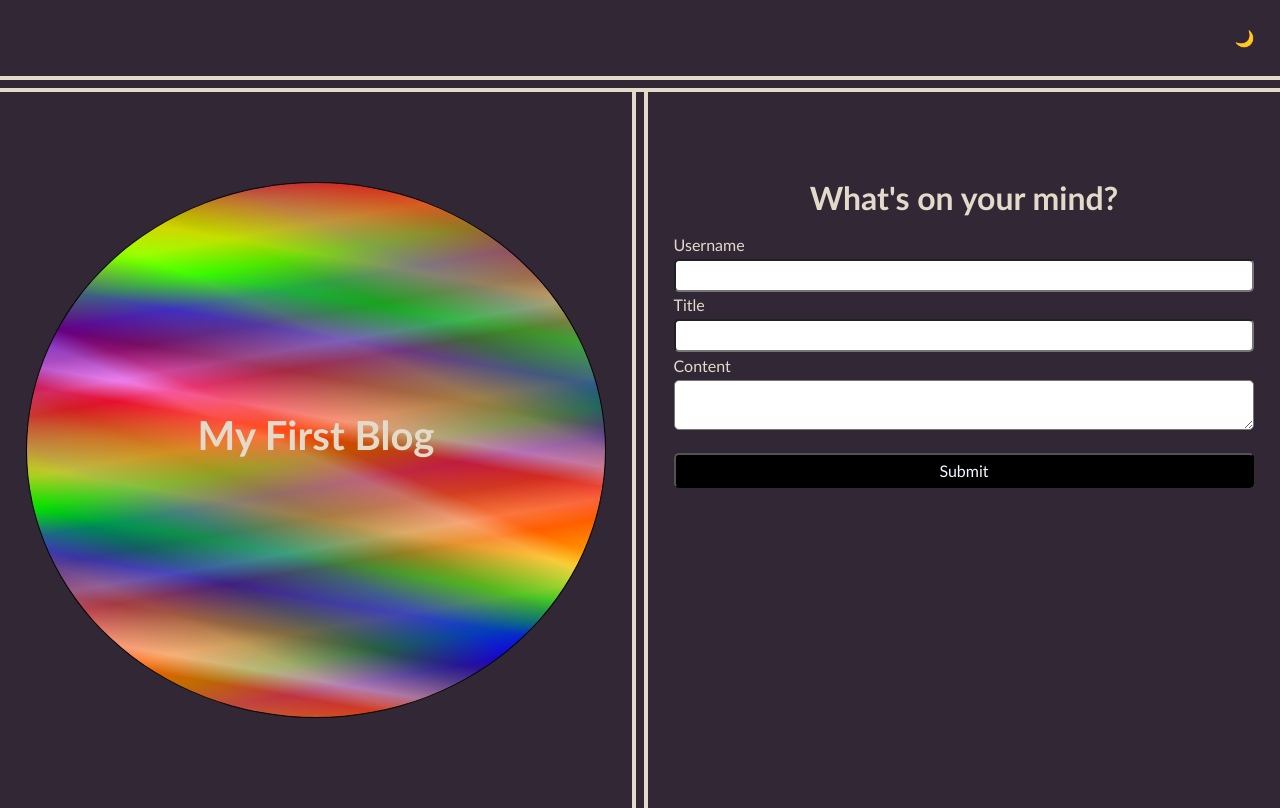
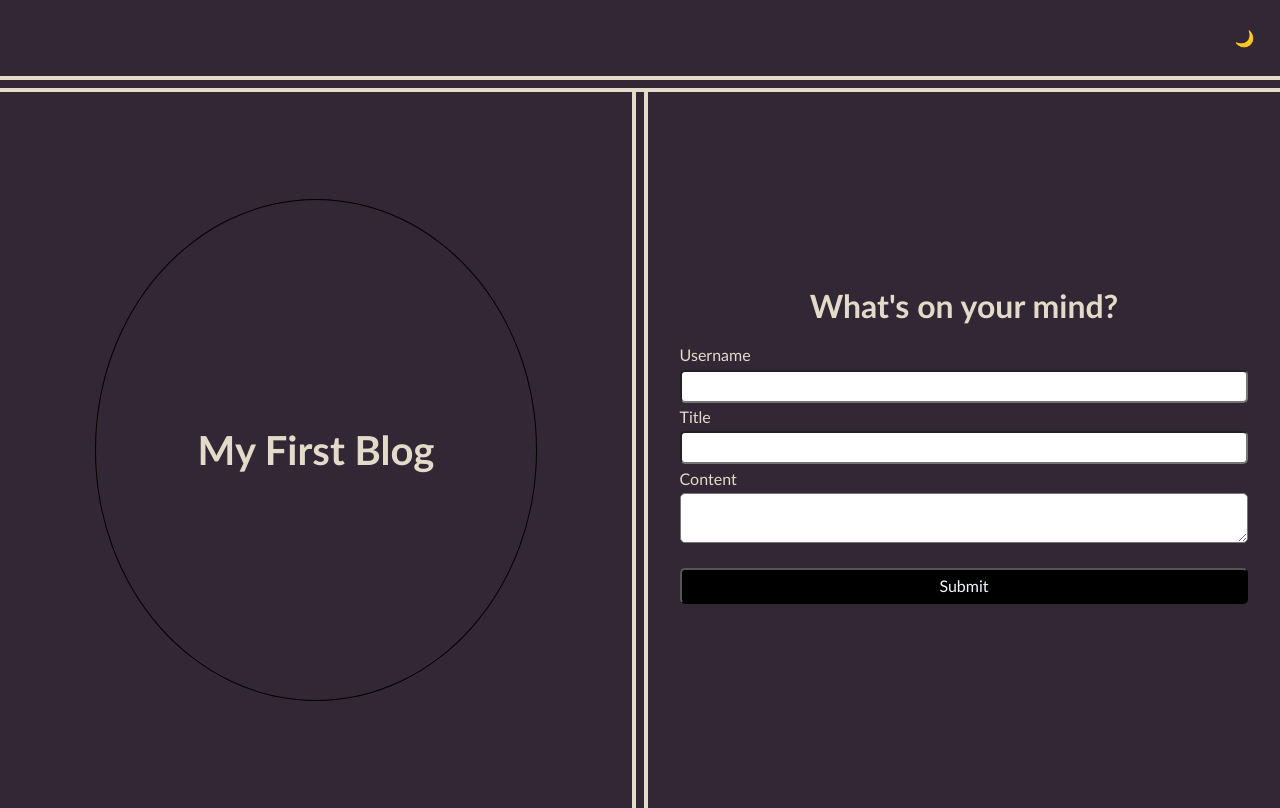
Before and after one commit to JohnKihm/My-Blog, a plain HTML site: page index.html in a window 1280 px wide. Drawn offline with Linux system fonts and the light colour scheme.

Commit message:
reformatted figure and form in form.css

```diff
--- a/assets/css/form.css
+++ b/assets/css/form.css
@@ -5,7 +5,9 @@ main {
 
 figure, form {
     width: 50%;
-    padding: 7% 2%;
+    display: flex;
+    justify-content: center;
+    align-items: center;
 }
 
 figure {
@@ -14,38 +16,19 @@ figure {
 }
 
 figure div {
+    position: relative;
     border: solid 1px black;
     border-radius: 100%;
-    height: 100%;
-    padding: 40% 0;
-    background: repeating-linear-gradient(
-      190deg,
-      rgb(255 0 0 / 50%) 40px,
-      rgb(255 153 0 / 50%) 80px,
-      rgb(255 255 0 / 50%) 120px,
-      rgb(0 255 0 / 50%) 160px,
-      rgb(0 0 255 / 50%) 200px,
-      rgb(75 0 130 / 50%) 240px,
-      rgb(238 130 238 / 50%) 280px,
-      rgb(255 0 0 / 50%) 300px
-    ), repeating-linear-gradient(
-      -190deg,
-      rgb(255 0 0 / 50%) 30px,
-      rgb(255 153 0 / 50%) 60px,
-      rgb(255 255 0 / 50%) 90px,
-      rgb(0 255 0 / 50%) 120px,
-      rgb(0 0 255 / 50%) 150px,
-      rgb(75 0 130 / 50%) 180px,
-      rgb(238 130 238 / 50%) 210px,
-      rgb(255 0 0 / 50%) 230px
-    ), repeating-linear-gradient(23deg, red 50px, orange 100px, yellow 150px, green
-        200px, blue 250px, indigo 300px, violet 350px, red 370px);
+    width: 70%;
+    height: 70%;
+    display: flex;
+    justify-content: center;
+    align-items: center;
 }
 
 
 figure div h1 {
     font-size: 250%;
-    text-align: center;
 }
 
 form {
@@ -57,6 +40,7 @@ form {
 form > * {
     margin-bottom: 1%;
     border-radius: 5px;
+    width: 90%;
 }
 
 input, textarea {
```
